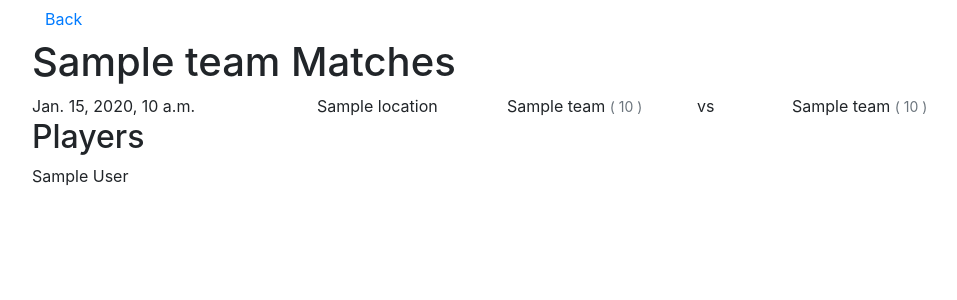
After one commit to tankorsmash/Leagion, a Django app: page /team/1/ in a window 1280 px wide. The commit adds this page. Shown: the top 300 px of the page, without its empty margins (53-1010 px from the left). Run offline with Django 3.2, Linux system fonts and the light colour scheme; tables that the repository leaves empty hold one stand-in row (values such as "Sample post"); some libraries are stand-ins or nearby versions.

Commit message:
Redid migrations, added League and Team detail

```diff
--- a/leagion/models.py
+++ b/leagion/models.py
@@ -57,7 +57,9 @@ class Match(models.Model):
 
     match_datetime = models.DateTimeField()
 
-    location = models.ForeignKey(Location, related_name="matches")
+    location = models.ForeignKey(Location, null=True, blank=True, related_name="matches")
+
+    league = models.ForeignKey(League, null=False, related_name="matches")
 
     duration_seconds = models.IntegerField(null=True, blank=True, default=0)
 
--- /dev/null
+++ b/leagion/templates/team_detail.html
@@ -0,0 +1,54 @@
+{% extends "base.html" %}
+
+{% block page_title %}
+Team Details
+{% endblock %}
+
+{% block styles %}
+{% endblock %}
+
+{% block content %}
+<a class="btn btn-link" href="{% url 'index' %}"> Back </a>
+<h1>
+    {{ object.name }} Matches
+</h1>
+
+<div class="matches">
+    {% for match in matches %}
+    <div class="row">
+        <div class="col-md-3">
+            {{ match.match_datetime }}
+        </div>
+        <div class="col-md-2">
+            {{ match.location }}
+        </div>
+        <div class="col-md-2">
+            {{ match.home_team }}
+            <small class="text-muted">
+                ( {{ match.home_points }} )
+            </small>
+        </div>
+        <div class="col-md-1">
+            vs
+        </div>
+        <div class="col-md-2">
+            {{ match.away_team }}
+            <small class="text-muted">
+                ( {{ match.away_points }} )
+            </small>
+        </div>
+    </div>
+    {% endfor %}
+</div>
+
+<div class="matches">
+    <h2> Players </h2>
+    {% for player in players %}
+    <div class="row">
+        <div class="col-md-12">
+            {{ player.full_name }}
+        </div>
+    </div>
+    {% endfor %}
+</div>
+{% endblock %}
--- a/leagion/utils.py
+++ b/leagion/utils.py
@@ -109,6 +109,7 @@ def generate_matches(league, match_count=10):
             match_datetime=match_datetime,
             location=location,
             duration_seconds=duration_seconds,
+            league=league
         )
 
         generate_roster(home_team, match)
--- a/leagion/views.py
+++ b/leagion/views.py
@@ -3,14 +3,17 @@ import json
 import datetime
 import pprint
 
+from django.core.urlresolvers import reverse
 from django.shortcuts import render, render_to_response, get_object_or_404
+from django.http import HttpResponse, JsonResponse
 
+from django.views.generic import TemplateView, DetailView
 from django.template.response import TemplateResponse
+
+from django.db.models import Q
+
 from django.utils.html import mark_safe
-from django.views.generic import TemplateView
 
-
-from django.http import HttpResponse, JsonResponse
 
 from leagion.models import User, Team, League, Match, Roster
 
@@ -23,12 +26,14 @@ class Index(TemplateView):
         for league in League.objects.all():
             league_ctx = {
                 "name": league.name,
-                "teams": []
+                "teams": [],
+                "detail_url": reverse("league-detail", args=(league.id,)),
             }
             for team in league.teams.all():
                 team_ctx = {
                     "name": team.name,
-                    "players": []
+                    "players": [],
+                    "detail_url": reverse("team-detail", args=(team.id,)),
                 }
                 for player in team.players.all():
                     player_ctx = {
@@ -42,3 +47,50 @@ class Index(TemplateView):
 
 
         return context
+
+
+class LeagueDetail(DetailView):
+    template_name = "league_detail.html"
+
+    context_object_name = "league"
+    pk_url_kwarg = "league_id"
+    queryset = League.objects.all()
+
+    def get_context_data(self, object):
+        context = super(LeagueDetail, self).get_context_data()
+        league = context['league']
+        context['matches'] = [{
+            'location': match.location.name,
+            'home_team': match.home_team.name,
+            'home_points': match.home_points,
+            'away_team': match.away_team.name,
+            'away_points': match.away_points,
+            'match_datetime': match.match_datetime,
+        } for match in league.matches.all().order_by("match_datetime")]
+
+        return context
+
+class TeamDetail(DetailView):
+    template_name = "team_detail.html"
+
+    context_object_name = "team"
+    pk_url_kwarg = "team_id"
+    queryset = Team.objects.all()
+
+    def get_context_data(self, object):
+        context = super(TeamDetail, self).get_context_data()
+        team = context['team']
+        context['matches'] = [{
+            'location': match.location.name,
+            'home_team': match.home_team.name,
+            'home_points': match.home_points,
+            'away_team': match.away_team.name,
+            'away_points': match.away_points,
+            'match_datetime': match.match_datetime,
+        } for match in team.league.matches.filter(Q(away_team=team)|Q(home_team=team)).order_by("match_datetime")]
+
+        context['players'] = [{
+            "full_name": "{} {}".format(player.first_name, player.last_name),
+        } for player in team.players.all()]
+
+        return context
--- a/leagion_server/urls.py
+++ b/leagion_server/urls.py
@@ -26,5 +26,7 @@ urlpatterns = [
     url(r'^admin/', admin.site.urls),
 
     url(r'^$', views.Index.as_view(), name="index"),
+    url(r'^league/(?P<league_id>\d+)/$', views.LeagueDetail.as_view(), name="league-detail"),
+    url(r'^team/(?P<team_id>\d+)/$', views.TeamDetail.as_view(), name="team-detail"),
 
 ] + static(settings.STATIC_URL, document_root=settings.STATIC_ROOT)
```
Also changed, not shown: leagion/templates/index.html (+7 -1 lines), leagion/templates/league_detail.html (added, +43 -0 lines), leagion/migrations/0001_initial.py, leagion/migrations/0002_match_duration_seconds.py (deleted), leagion/migrations/0003_auto_20170315_0034.py (deleted).
